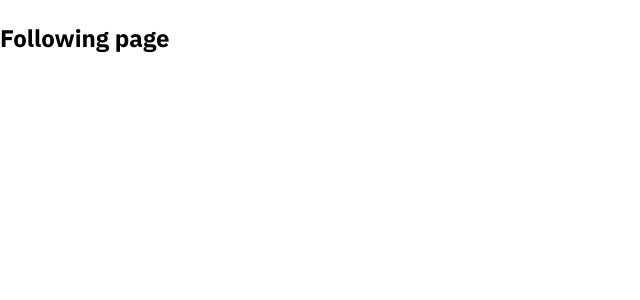
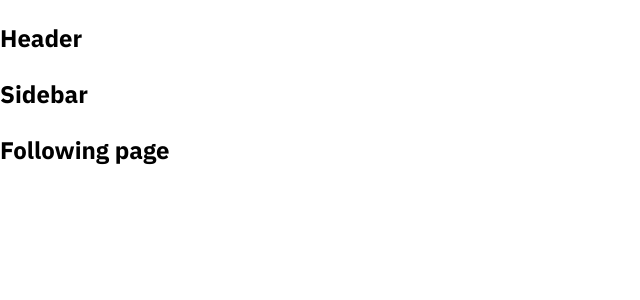
Before and after one commit to Ngtinhs/tiktok, a React (Create React App) app: page /following in a window 1280 px wide. Shown: the top 300 px of the page, without its empty margins (0-640 px from the left). Built offline with nearby package versions, Linux system fonts and the light colour scheme.

Commit message:
Cau hinh layout

```diff
--- a/src/App.js
+++ b/src/App.js
@@ -1,13 +1,32 @@
+import { Fragment } from 'react';
 import { BrowserRouter as Router, Routes, Route } from 'react-router-dom';
 import { publicRoutes } from '~/routes';
+import { DefaultLayout } from './components/Layout';
 function App() {
     return (
         <Router>
             <div className="App">
                 <Routes>
                     {publicRoutes.map((route, index) => {
+                        let Layout = DefaultLayout;
+                        if (route.layout) {
+                            Layout = route.layout;
+                        } else if (route.layout === null) {
+                            Layout = Fragment;
+                        }
+
                         const Page = route.component;
-                        return <Route key={index} path={route.path} element={<Page />} />;
+                        return (
+                            <Route
+                                key={index}
+                                path={route.path}
+                                element={
+                                    <Layout>
+                                        <Page />
+                                    </Layout>
+                                }
+                            />
+                        );
                     })}
                 </Routes>
             </div>
--- /dev/null
+++ b/src/components/Layout/DefaultLayout/Sidebar/index.js
@@ -0,0 +1,5 @@
+function Sidebar() {
+    return <h2>Sidebar</h2>;
+}
+
+export default Sidebar;
--- /dev/null
+++ b/src/components/Layout/DefaultLayout/index.js
@@ -0,0 +1,16 @@
+import Header from '~/components/Layout/components/Header';
+import Sidebar from './Sidebar';
+
+function DefaultLayout({ children }) {
+    return (
+        <div>
+            <Header />
+            <div className="container">
+                <Sidebar />
+                <div className="content">{children}</div>
+            </div>
+        </div>
+    );
+}
+
+export default DefaultLayout;
--- /dev/null
+++ b/src/components/Layout/HeaderOnly/index.js
@@ -0,0 +1,13 @@
+import Header from '~/components/Layout/components/Header';
+function DefaultLayout({ children }) {
+    return (
+        <div>
+            <Header />
+            <div className="container">
+                <div className="content">{children}</div>
+            </div>
+        </div>
+    );
+}
+
+export default DefaultLayout;
--- /dev/null
+++ b/src/components/Layout/components/Header/index.js
@@ -0,0 +1,5 @@
+function Header() {
+    return <h2>Header</h2>;
+}
+
+export default Header;
--- /dev/null
+++ b/src/components/Layout/index.js
@@ -0,0 +1,2 @@
+export { default as DefaultLayout } from './DefaultLayout';
+export { default as HeaderOnly } from './HeaderOnly';
--- /dev/null
+++ b/src/pages/Search/index.js
@@ -0,0 +1,5 @@
+function Search() {
+    return <h2>Search page</h2>;
+}
+
+export default Search;
--- /dev/null
+++ b/src/pages/Upload/index.js
@@ -0,0 +1,5 @@
+function Upload() {
+    return <h2>Upload page</h2>;
+}
+
+export default Upload;
```
